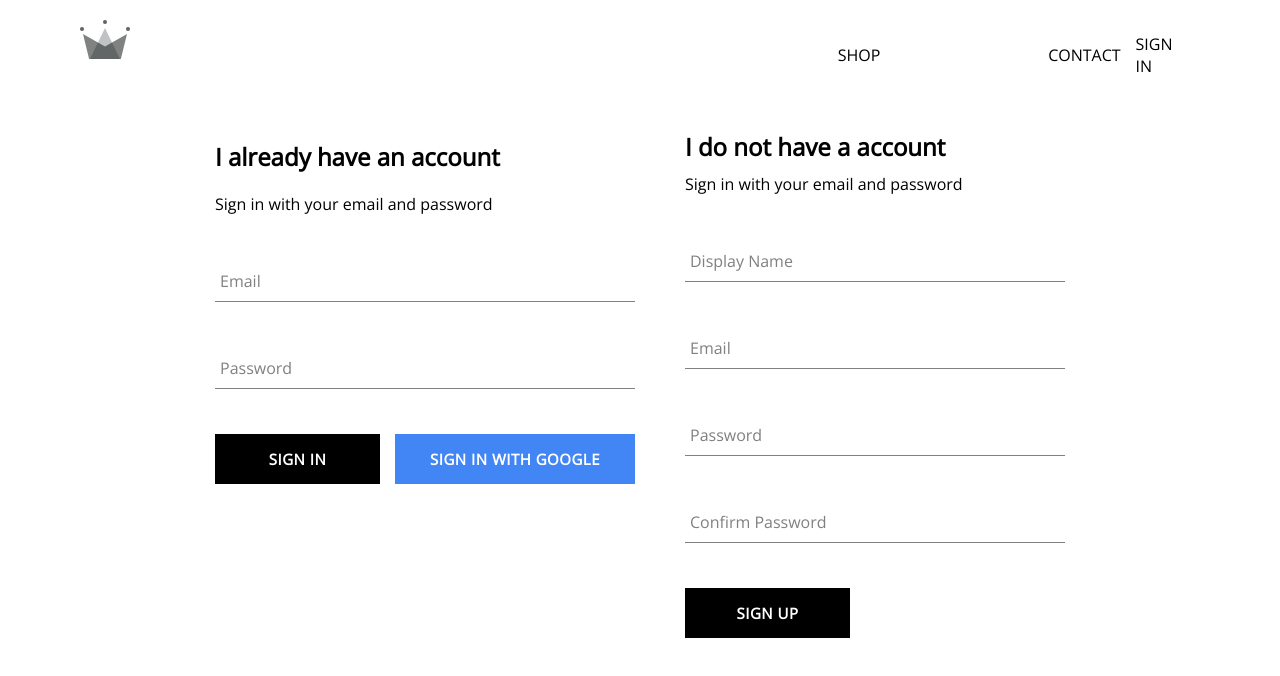
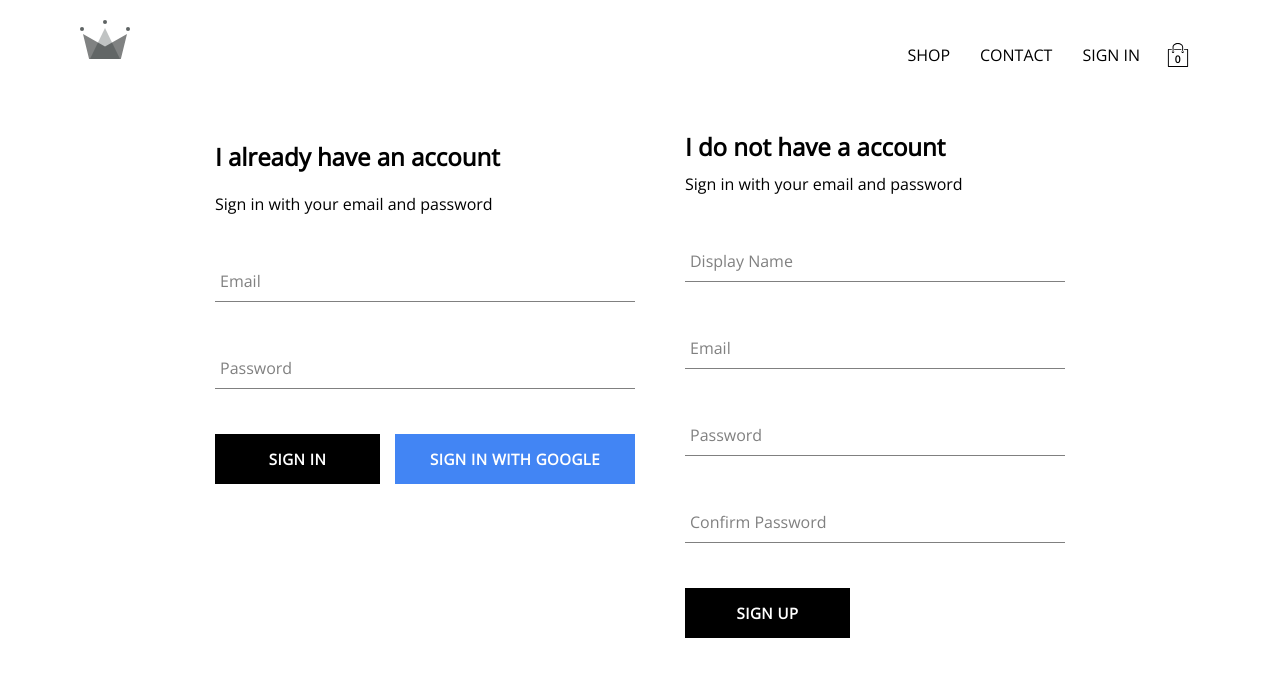
Before and after one commit to adolfoOes/ReactDeveloperClothing, a React (Create React App) app: page /signin in a window 1280 px wide. Shown: the top 676 px of the page. Built offline with nearby package versions, Linux system fonts and the light colour scheme; no server answers.

Commit message:
added cart icon and cart dropdown

```diff
--- /dev/null
+++ b/src/components/cart-dropdown/cart-dropdown.component.jsx
@@ -0,0 +1,14 @@
+import React from 'react';
+
+import CustomButton from '../custom-button/custom-button.component';
+
+import './cart-dropdown.styles.scss'
+
+const CartDropdown = () => (
+    <div className='cart-dropdown'>
+        <div className='cart-items'></div>
+        <CustomButton>GO TO CHECKOUT</CustomButton>
+    </div>
+)
+
+export default CartDropdown;
--- /dev/null
+++ b/src/components/cart-dropdown/cart-dropdown.styles.scss
@@ -0,0 +1,25 @@
+.cart-dropdown {
+    position: absolute;
+    width: 240px;
+    height: 340px;
+    display: flex;
+    flex-direction: column;
+    padding: 20px;
+    border: 1px solid black;
+    background-color: white;
+    top: 90px;
+    right: 40px;
+    z-index: 5;
+
+    .cart-items {
+      height: 240px;
+      display: flex;
+      flex-direction: column;
+      overflow: scroll;
+    }
+
+    button {
+      margin-top: auto;
+      padding: 0 0 0 0;
+    }
+  }
--- /dev/null
+++ b/src/components/cart-icon/cart-icon.component.jsx
@@ -0,0 +1,25 @@
+import { React } from 'react'
+import { connect } from 'react-redux'
+
+import { toggleCartHidden } from '../../redux/cart/cart.actions'
+
+import { ReactComponent as ShoppingIcon } from '../../assets/shopping-bag.svg'
+
+import './cart-icon.styles.scss'
+
+const CartIcon = ({toggleCartHidden}) => (
+    <div className='cart-icon' onClick={toggleCartHidden}>
+        <ShoppingIcon className='shopping-icon' />
+        <span className='item-count'>0</span>
+    </div>
+
+)
+
+const mapDispatchToProps = dispatch => ({
+    toggleCartHidden: () => dispatch(toggleCartHidden())
+})
+
+export default connect(
+    null,
+    mapDispatchToProps
+)(CartIcon);
--- /dev/null
+++ b/src/components/cart-icon/cart-icon.styles.scss
@@ -0,0 +1,21 @@
+.cart-icon {
+    width: 45px;
+    height: 45px;
+    position: relative;
+    display: flex;
+    align-items: center;
+    justify-content: center;
+    cursor: pointer;
+
+    .shopping-icon {
+      width: 24px;
+      height: 24px;
+    }
+
+    .item-count {
+      position: absolute;
+      font-size: 10px;
+      font-weight: bold;
+      bottom: 12px;
+    }
+  }
--- a/src/components/header/header.component.jsx
+++ b/src/components/header/header.component.jsx
@@ -3,32 +3,41 @@
 import { connect } from 'react-redux';
 
 import { auth } from '../../firebase/firebase.utils';
+import CartIcon from '../cart-icon/cart-icon.component';
+import CartDropdown from '../cart-dropdown/cart-dropdown.component';
 
 import './header.styles.scss'
 
 import { ReactComponent as Logo } from '../../assets/crown.svg';
 
-const Header = ({ currentUser }) => (
+const Header = ({ currentUser, hidden }) => (
     <div className='header'>
         <Link to="/">
             <Logo className='logo' />
         </Link>
         <div className='options'>
-            <Link to="/shop" className='options'>SHOP </Link>
-            <Link to="/shop" className='options'>CONTACT</Link>
+            <Link to="/shop" className='option'>SHOP </Link>
+            <Link to="/shop" className='option'>CONTACT</Link>
             {
 
                 currentUser ?
-                    <div className='option' onClick={() => auth.signOut()}>SIGN OUT</div>
+                    (<div className='option' onClick={() => auth.signOut()}>SIGN OUT</div>)
                     :
-                    <Link className='option' to='/signin'>SIGN IN</Link>
+                    (<Link className='option' to='/signin'>SIGN IN</Link>)
             }
+            <CartIcon />
+
+
         </div>
+        {
+            hidden ? null : <CartDropdown />
+        }
     </div>
 )
 
-const mapStateToProps = state => ({
-    currentUser: state.user.currentUser
+const mapStateToProps = ({ user: { currentUser }, cart: { hidden } }) => ({
+    currentUser,
+    hidden
 })
 
 export default connect(mapStateToProps)(Header);
--- a/src/pages/homepage/homepage.styles.scss
+++ b/src/pages/homepage/homepage.styles.scss
@@ -2,5 +2,5 @@
   display: flex;
   flex-direction: column;
   align-items: center;
-  padding: 20px 80px;
+
 }
--- /dev/null
+++ b/src/redux/cart/cart-reducer.jsx
@@ -0,0 +1,21 @@
+
+import { CartActionTypes } from './cart.types'
+
+const INITIAL_STATE = {
+    hidden: true
+}
+
+const cartReducer = (state = INITIAL_STATE, action) => {
+    switch (action.type) {
+        case CartActionTypes.TOGGLE_CART_HIDDEN:
+            return {
+                ...state,
+                hidden: !state.hidden
+            }
+
+        default:
+            return state;
+    }
+}
+
+export default cartReducer;
--- /dev/null
+++ b/src/redux/cart/cart.actions.js
@@ -0,0 +1,5 @@
+import { CartActionTypes } from './cart.types'
+
+export const toggleCartHidden = () => ({
+    type: CartActionTypes.TOGGLE_CART_HIDDEN
+});
--- /dev/null
+++ b/src/redux/cart/cart.types.js
@@ -0,0 +1,3 @@
+export const CartActionTypes = {
+    TOGGLE_CART_HIDDEN : 'TOGGLE_CART_HIDDEN'
+}
--- a/src/redux/root-reducer.js
+++ b/src/redux/root-reducer.js
@@ -1,8 +1,9 @@
 import { combineReducers } from 'redux';
 
 import userReducer from './user/user-reducer';
-
+import cartReducer from './cart/cart-reducer';
 
 export default combineReducers({
-    user : userReducer
+    user : userReducer,
+    cart : cartReducer
 })
```
Also changed, not shown: src/assets/shopping-bag.svg (added).
